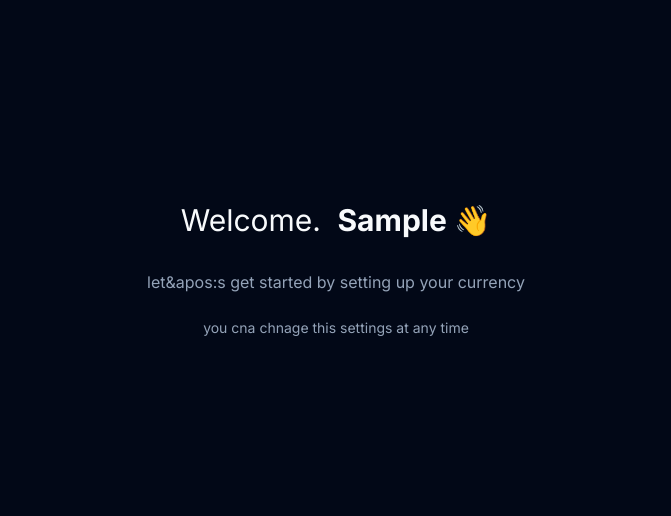
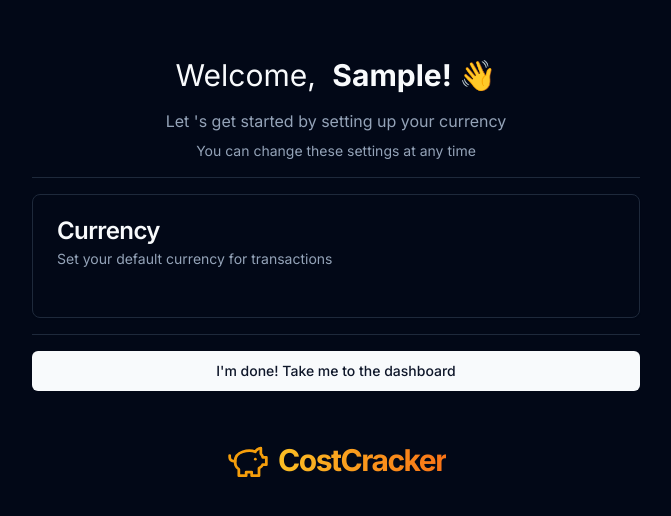
Before and after one commit to Matheus-The-one/co, a Next.js app: page /wizard in a window 1280 px wide. Shown: the part 130-646 px from the top of the page, without its empty margins (304-975 px from the left). Built offline with nearby package versions, Linux system fonts and the light colour scheme; no server answers; sample sign-in values are in the browser's storage.

Commit message:
adding ui

```diff
--- a/app/wizard/page.tsx
+++ b/app/wizard/page.tsx
@@ -1,22 +1,54 @@
-import { currentUser } from '@clerk/nextjs/server'
-import { redirect } from 'next/navigation'
 
-import React from 'react'
 
- async function page() {
-    const user= await currentUser()
-    if(!user){
-        redirect("/sign-in")
+import { currentUser } from "@clerk/nextjs/server";
+import Link from "next/link";
+import { redirect } from "next/navigation";
+import React from "react";
+import { Separator } from "../components/ui/separator";
+import { Card,  CardContent, CardDescription, CardHeader, CardTitle } from "../components/ui/card";
+import { Button } from "../components/ui/button";
+import Logo from "../components/Logo";
 
-    }
+async function page() {
+  const user = await currentUser();
+  if (!user) {
+    redirect("/sign-in");
+  }
   return (
-    <div className='container  flex max-w-2xl flex-col items-center justify-between gap-4'>
-        <h1 className="text-center text-3xl">Welcome. <span className='ml-2 font-bold'>{user.firstName} 👋 </span></h1>
-        <h2 className="mt-4 text-center text-base text-muted-foreground">let&apos:s get started by setting up your currency</h2>
-        <h3 className="mt-2 text-center text-sm text-muted-foreground">you cna chnage this settings at any time</h3>
+    <div className="container flex max-w-2xl flex-col items-center justify-between gap-4">
+      <div>
+        <h1 className="text-center text-3xl">
+          Welcome, <span className="ml-2 font-bold">{user.firstName}! 👋</span>
+        </h1>
+        <h2 className="mt-4 text-center text-base text-muted-foreground">
+          Let &apos;s get started by setting up your currency
+        </h2>
 
+        <h3 className="mt-2 text-center text-sm text-muted-foreground">
+          You can change these settings at any time
+        </h3>
+      </div>
+      <Separator />
+      <Card className="w-full">
+        <CardHeader>
+          <CardTitle>Currency</CardTitle>
+          <CardDescription>
+            Set your default currency for transactions
+          </CardDescription>
+        </CardHeader>
+        <CardContent>
+
+        </CardContent>
+      </Card>
+      <Separator />
+      <Button className="w-full" asChild>
+        <Link href={"/"}>I&apos;m done! Take me to the dashboard</Link>
+      </Button>
+      <div className="mt-8">
+        <Logo />
+      </div>
     </div>
-  )
+  );
 }
 
-export default page
+export default page;
```
